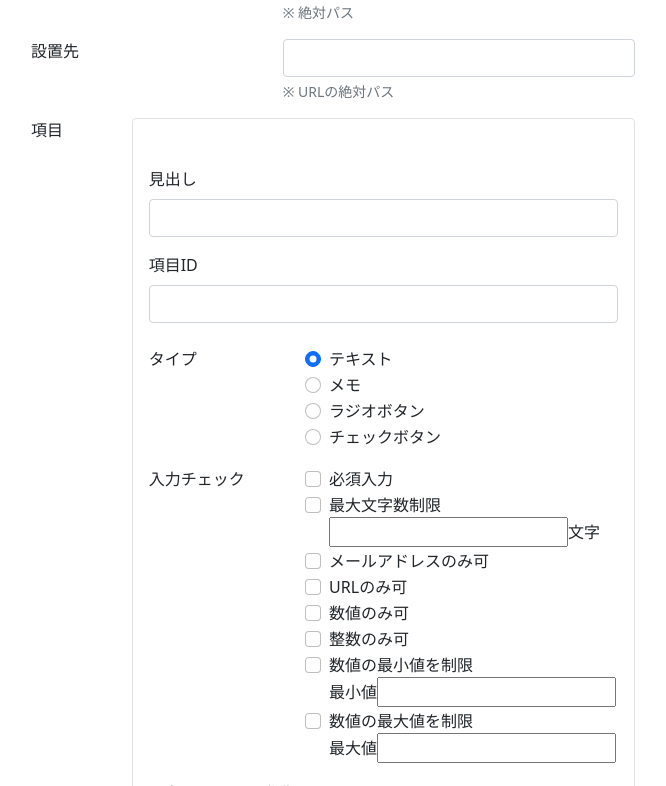
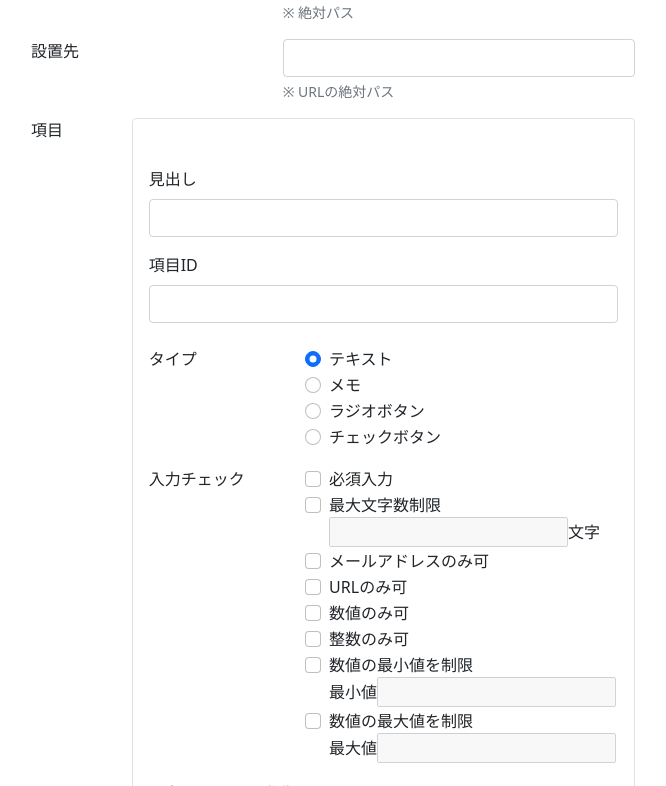
Before and after one commit to SimpleWayCorp/inquiry_php_generator, a Vue app: page / in a window 1280 px wide. Shown: the part 514-1300 px from the top of the page, without its empty margins (307-973 px from the left). Built offline with nearby package versions, Linux system fonts and the light colour scheme.

Commit message:
項目ごとのバリデーション

```diff
--- a/src/App.vue
+++ b/src/App.vue
@@ -80,35 +80,17 @@
           <label class="col-2">項目</label>
           <div class="col-10 p-0">
 
-            <!-- <div v-for="item,index in items" :key="item.id" class="p-3 mb-3 pt-5 border rounded position-relative">
-              <button v-if="items.length!==1" @click="deleteItem(index)" class="btn btn-danger position-absolute top-0 end-0">削除</button>
-              <div class="row mb-3">
-                  <label class="form-label">見出し</label>
-                  <input class="w-100 form-control" type="text">
-              </div>
-              <div class="row mb-4">
-                  <label class="form-label">項目ID</label>
-                  <input class="form-control" type="text">
-              </div>
-              <div class="row">
-                <div v-for="type in item.types" :key="type.value" class="form-check">
-                    <label class="form-check-label">
-                        {{ type.label }}
-                        <input class="form-check-input" v-model="typeValue" type="radio" :value="type.value" :id="type.value">
-                    </label>
-                </div>
-              </div>
-            </div> -->
-
             <form-item
             v-for="item,index in items"
             :key="item.id"
-            :propsDeleteItem="deleteItem"
-            :propsIndex="index"
+            :delete-item="deleteItem"
+            :item-index="index"
             :propsItems="items"
-            :propsErrMsgs="errMsgs"
-            :propsChange="changeHeading"
+            :err-msgs="errMsgs"
+            :change-heading="changeHeading"
+            :change-typedform="changeTypedForm"
             ></form-item>
+            {{ items }}
 
             <div class="d-flex justify-content-center "><button @click="addItem" class="btn btn-primary">項目を追加</button></div>
           </div>
@@ -166,6 +148,15 @@ export default {
     }
   },
   methods: {
+    changeTypedForm(typedForm, index){
+      this.items[index].rules = typedForm.rules
+      this.items[index].maxLength = typedForm.maxLength
+      this.items[index].minValue = typedForm.minValue
+      this.items[index].maxValue = typedForm.maxValue
+      this.items[index].choices = typedForm.choices
+      this.items[index].relatedIds = typedForm.relatedIds
+      this.items[index].to = typedForm.to
+    },
     changeHeading(index, heading, itemId){
       this.items[index].heading = heading
       this.items[index].itemId = itemId
@@ -197,29 +188,39 @@ export default {
     deleteItem(index){
       this.items.splice(index, 1)
     },
-    initialize(){
-      this.errFormName = []
-      this.errSubject = []
-      this.errFrom = []
-      this.errPublicPath = []
-      this.errPrivatePath = []
-      this.errUrlPath = []
-    },
+    //未入力チェック
     unenteredCheck(checkForm, key){
       if(!checkForm) this.errMsgs[key] = "入力必須です"
     },
+    //整数チェック
+    integerCheck(checkForm, key){
+      const pattern = new RegExp("^[0-9]+$")
+      if(!pattern.test(checkForm) && checkForm){
+        this.errMsgs[key] = "整数で入力してください"
+      }
+    },
+    //自然数チェック
+    naturalNumberCheck(checkForm, key){
+      const pattern = new RegExp("^[1-9][0-9]*$")
+      if(!pattern.test(checkForm) && checkForm){
+        this.errMsgs[key] = "自然数で入力してください"
+      }
+    },
+    //半角英数字チェック（ハイフン、アンダースコアあり）
     halfAlphanumericCheck(checkForm, key){
       const pattern = new RegExp("^[\\w\\-]+$", "g")
       if(!pattern.test(checkForm) && checkForm){
         this.errMsgs[key] = "半角英数字で入力してください"
       }
     },
+    //メール形式チェック
     mailCheck(checkForm, key){
       const pattern = new RegExp("^[a-zA-Z0-9_.+-]+@([a-zA-Z0-9][a-zA-Z0-9-]*[a-zA-Z0-9]*\\.)+[a-zA-Z]{2,}$", "g")
       if(!pattern.test(checkForm) && checkForm){
         this.errMsgs[key] = "mail形式で入力してください"
       }
     },
+    //ディレクトリチェック（/から始まるか）
     directoryCheck(checkForm, key){
       const pattern = new RegExp("^\\/", "g")
       if(!pattern.test(checkForm) && checkForm){
@@ -237,9 +238,11 @@ export default {
       this.unenteredCheck(this.publicPath, "publicPath")
       this.unenteredCheck(this.privatePath, "privatePath")
       this.unenteredCheck(this.urlPath, "urlPath")
+
       for(let i=0; i<this.bcc.length; i++){
         this.unenteredCheck(this.bcc[i].address, `bcc${i}`)
       }
+
       for(let i=0; i<this.items.length; i++){
         this.unenteredCheck(this.items[i].heading, `heading${i}`)
         this.unenteredCheck(this.items[i].itemId, `itemId${i}`)
@@ -263,6 +266,21 @@ export default {
       this.directoryCheck(this.privatePath, "privatePath")
       this.directoryCheck(this.urlPath, "urlPath")
 
+      //項目入力チェック
+      for(let i=0; i<this.items.length; i++){
+        if(this.items[i].rules.some(rule => rule==="maxLength")){
+          this.naturalNumberCheck(this.items[i].maxLength, `maxLength${i}`)
+        }
+
+        if(this.items[i].rules.some(rule => rule==="minValue")){
+          this.integerCheck(this.items[i].minValue, `minValue${i}`)
+        }
+
+        if(this.items[i].rules.some(rule => rule==="maxValue")){
+          this.integerCheck(this.items[i].maxValue, `maxValue${i}`)
+        }
+      }
+
       if(!Object.keys(this.errMsgs).length){
         alert("download")
       }
--- a/src/components/FormItem.vue
+++ b/src/components/FormItem.vue
@@ -1,15 +1,15 @@
 <template>
     <div class="p-3 mb-3 pt-5 border rounded position-relative">
-        <button v-if="items.length!==1" @click="deleteItem" class="btn btn-danger position-absolute top-0 end-0">削除</button>
+        <button v-if="items.length!==1" @click="deleteItem(itemIndex)" class="btn btn-danger position-absolute top-0 end-0">削除</button>
         <div class="row mb-3">
             <label class="form-label">見出し</label>
-            <input v-model="heading" @input="changeHeading" :class="{ 'is-invalid': propsErrMsgs.hasOwnProperty(`heading${propsIndex}`) }" class="w-100 form-control" type="text">
-            <span v-if="propsErrMsgs.hasOwnProperty(`heading${propsIndex}`)" class="invalid-feedback">{{ propsErrMsgs[`heading${propsIndex}`] }}</span>
+            <input v-model="heading" @input="parentChangeHeading" :class="{ 'is-invalid': errMsgs.hasOwnProperty(`heading${itemIndex}`) }" class="w-100 form-control" type="text">
+            <span v-if="errMsgs.hasOwnProperty(`heading${itemIndex}`)" class="invalid-feedback">{{ errMsgs[`heading${itemIndex}`] }}</span>
         </div>
         <div class="row mb-4">
             <label class="form-label">項目ID</label>
-            <input v-model="itemId" @input="changeHeading"  :class="{ 'is-invalid': propsErrMsgs.hasOwnProperty(`itemId${propsIndex}`) }" class="form-control" type="text">
-            <span v-if="propsErrMsgs.hasOwnProperty(`itemId${propsIndex}`)" class="invalid-feedback">{{ propsErrMsgs[`itemId${propsIndex}`] }}</span>
+            <input v-model="itemId" @input="parentChangeHeading" :class="{ 'is-invalid': errMsgs.hasOwnProperty(`itemId${itemIndex}`) }" class="form-control" type="text">
+            <span v-if="errMsgs.hasOwnProperty(`itemId${itemIndex}`)" class="invalid-feedback">{{ errMsgs[`itemId${itemIndex}`] }}</span>
         </div>
         <div class="row mb-3">
             <div class="col-4">タイプ</div>
@@ -17,7 +17,7 @@
                 <div v-for="type in types" :key="type.value" class="form-check">
                     <label class="form-check-label">
                         {{ type.label }}
-                        <input class="form-check-input" v-model="typeValue" type="radio" :value="type.value" :id="type.value">
+                        <input class="form-check-input" @change="initialRules" v-model="typeValue" type="radio" :value="type.value" :id="type.value">
                     </label>
                 </div>
             </div>
@@ -28,16 +28,42 @@
                 <div class="form-check" v-for="rule,index in typedRules" :key="index">
                     <label class="form-check-label">
                         {{ rule.label }}
-                        <input class="form-check-input" :value="rule.rule" v-model="selectRules" type="checkbox">
+                        <input class="form-check-input" :value="rule.rule" @change="parentChangeTypedform" v-model="selectRules" type="checkbox">
                     </label>
-                    <div v-if="rule.hasOwnProperty('countLimit')">
-                        <input class="" type="text"><span>文字</span>
+                    <div v-if="rule.hasOwnProperty('maxLength')">
+                        <input
+                        v-model="maxLength"
+                        @input="parentChangeTypedform"
+                        :disabled="!selectRules.some(rule => rule==='maxLength')"
+                        :class="{ 'is-invalid': errMsgs.hasOwnProperty(`maxLength${itemIndex}`) }"
+                        type="text"><span>文字</span>
+                        <span v-if="errMsgs.hasOwnProperty(`maxLength${itemIndex}`)" class="invalid-feedback">
+                            {{ errMsgs[`maxLength${itemIndex}`] }}
+                        </span>
                     </div>
-                    <div v-if="rule.hasOwnProperty('minLimit')">
-                        <span>最小値</span><input type="text">
+                    <div v-if="rule.hasOwnProperty('minValue')">
+                        <span>最小値</span>
+                        <input
+                        v-model="minValue"
+                        @input="parentChangeTypedform"
+                        :disabled="!selectRules.some(rule => rule==='minValue')"
+                        :class="{ 'is-invalid': errMsgs.hasOwnProperty(`minValue${itemIndex}`) }"
+                        type="text">
+                        <span v-if="errMsgs.hasOwnProperty(`minValue${itemIndex}`)" class="invalid-feedback">
+                            {{ errMsgs[`minValue${itemIndex}`] }}
+                        </span>
                     </div>
-                    <div v-if="rule.hasOwnProperty('maxLimit')">
-                        <span>最大値</span><input type="text">
+                    <div v-if="rule.hasOwnProperty('maxValue')">
+                        <span>最大値</span>
+                        <input
+                        v-model="maxValue"
+                        @input="parentChangeTypedform"
+                        :disabled="!selectRules.some(rule => rule==='maxValue')"
+                        :class="{ 'is-invalid': errMsgs.hasOwnProperty(`maxValue${itemIndex}`) }"
+                        type="text">
+                        <span v-if="errMsgs.hasOwnProperty(`maxValue${itemIndex}`)" class="invalid-feedback">
+                            {{ errMsgs[`maxValue${itemIndex}`] }}
+                        </span>
                     </div>
                 </div>
             </div>
@@ -49,11 +75,12 @@
                 <div class="row mb-3 px-5">
                     <label class="col-5 text-center">項目ID</label>
                     <div class="col-7">
-                        <div class="mb-3 input-group">
-                            <input class="form-control" type="text">
+                        <div v-for="relatedId, index in relatedIds" :key="relatedId.id" class="mb-3 input-group">
+                            <input @input="parentChangeTypedform" v-model="relatedId.relatedId" class="form-control" type="text">
+                            <span @click="deleteRelatedId(index)" v-if="relatedIds.length!==1" class="btn btn-danger input-group-text">削除</span>
                         </div>
                         <div class="d-flex justify-content-end">
-                            <button  class="btn btn-primary">追加</button>
+                            <button @click="addRelatedId" class="btn btn-primary">追加</button>
                         </div>
                     </div>
                 </div>
@@ -65,21 +92,22 @@
                 <div class="form-check">
                     <label class="form-check-label">
                         自動返信メールの宛先にする
-                        <input class="form-check-input" type="checkbox">
+                        <input @change="parentChangeTypedform" v-model="to" class="form-check-input" type="checkbox">
                     </label>
+                    {{ to }}
                 </div>
             </div>
         </div>
         <div v-if="typeValue===3" class="row">
             <label class="col-4">選択肢</label>
             <div class="col-8 p-0">
-                <div v-for="choice in choices" :key="choice.id" class="mb-3 input-group">
-                    <input v-model="choice.choice" class="form-control" type="text">
-                    <span class="btn btn-danger input-group-text">削除</span>
+                <div v-for="choice, index in choices" :key="choice.id" class="mb-3 input-group">
+                    <input @input="parentChangeTypedform" v-model="choice.choice" class="form-control" type="text">
+                    <span @click="deleteChoice(index)" v-if="choices.length!==1" class="btn btn-danger input-group-text">削除</span>
                     <!-- <span class="invalid-feedback"></span> -->
                 </div>
                 <div class="d-flex justify-content-end">
-                    <button class="btn btn-primary">追加</button>
+                    <button @click="addChoice" class="btn btn-primary">追加</button>
                 </div>
             </div>
         </div>
@@ -89,36 +117,24 @@
 <script>
 export default {
     props: {
-        propsIndex: {
-            type: Number
-        },
-        propsDeleteItem: {
-            type: Function
-        },
-        propsItems: {
-            type: Array
-        },
-        propsErrMsgs: {
-            type: Object
-        },
-        propsHeading: {
-            type: String
-        },
-        propsItemId: {
-            type: String
-        },
-        value: {
-            type: Array
-        },
-        propsChange: {
-            type: Function
-        }
+        itemIndex: { type: Number },
+        deleteItem: { type: Function },
+        propsItems: { type: Array },
+        errMsgs: { type: Object },
+        propsHeading: { type: String },
+        propsItemId: { type: String },
+        value: { type: Array },
+        changeHeading: { type: Function },
+        changeTypedform: { type: Function }
     },
     data(){
         return {
             items: this.propsItems,
-            itemId: "",
-            heading: "",
+            itemId: null,
+            heading: null,
+            maxLength: null,
+            minValue: null,
+            maxValue: null,
             types: [
                 { label: "テキスト", value: 1 },
                 { label: "メモ", value: 2 },
@@ -127,9 +143,13 @@ export default {
             ],
             typeValue: 1,
             selectRules: [],
+            relatedIds: [
+                { id: 1, relatedId: null }
+            ],
             choices: [
                 { id: 1, choice: null }
-            ]
+            ],
+            to: false
         }
     },
     computed: {
@@ -137,18 +157,18 @@ export default {
             if (this.typeValue===1){
                 return [
                     { rule: "required", label: "必須入力" },
-                    { rule: "countLimit", label: "最大文字数制限", countLimit: null },
+                    { rule: "maxLength", label: "最大文字数制限",  maxLength: true },
                     { rule: "mailOnly", label: "メールアドレスのみ可" },
                     { rule: "urlOnly", label: "URLのみ可" },
                     { rule: "numericOnly", label: "数値のみ可" },
                     { rule: "integer", label: "整数のみ可" },
-                    { rule: "minLimit", label: "数値の最小値を制限", minLimit: null },
-                    { rule: "maxLimit", label: "数値の最大値を制限", maxLimit: null }
+                    { rule: "minValue", label: "数値の最小値を制限", minValue: true },
+                    { rule: "maxValue", label: "数値の最大値を制限", maxValue: true }
                 ]
             }else if(this.typeValue===2){
                 return [
                     { rule: "required", label: "必須入力" },
-                    { rule: "countLimit", label: "最大文字数制限", countLimit: null },
+                    { rule: "maxLength", label: "最大文字数制限", maxLength: true },
                 ]
             }else{
                 return [{ rule: "requiredSelect", label: "必須選択" },]
@@ -156,11 +176,66 @@ export default {
         }
     },
     methods: {
-        deleteItem(){
-            this.propsDeleteItem(this.index)
+        //入力チェック初期化
+        initialRules(){
+            this.selectRules = []
+            const typedForm = {
+                rules: [],
+                maxLength: null,
+                minValue: null,
+                maxValue: null,
+                choices: [{ id: 1, choice: null }],
+                relatedIds: [{ id: 1, relatedId: null }],
+                to: false
+            }
+            this.changeTypedform(typedForm, this.itemIndex);
         },
-        changeHeading(){
-            this.propsChange(this.propsIndex, this.heading, this.itemId)
+        //項目ごとのフォーム内容を変更
+        parentChangeTypedform(){
+            const typedForm = {
+                rules: [...this.selectRules],
+                maxLength: this.maxLength,
+                minValue: this.minValue,
+                maxValue: this.maxValue,
+                choices: [...this.choices],
+                relatedIds: [...this.relatedIds],
+                to: this.to
+            }
+            this.changeTypedform(typedForm, this.itemIndex);
+        },
+        parentChangeHeading(){
+            this.changeHeading(this.itemIndex, this.heading, this.itemId)
+        },
+        //==========================
+        //追加処理
+        //==========================
+        addChoice(){
+            const newId = this.choices.slice(-1)[0].id + 1
+            this.choices.push({
+                id: newId,
+                choice: null
+            })
+        },
+        //項目ID
+        addRelatedId(){
+            const newId = this.relatedIds.slice(-1)[0].id + 1
+            this.relatedIds.push({
+                id: newId,
+                relatedId: null
+            })
+        },
+        //==========================
+        //削除処理
+        //==========================
+        //選択肢
+        deleteChoice(index){
+            this.choices.splice(index, 1)
+            this.parentChangeTypedform()
+        },
+        //項目ID
+        deleteRelatedId(index){
+            this.relatedIds.splice(index, 1)
+            this.parentChangeTypedform()
         }
     }
 }
```
